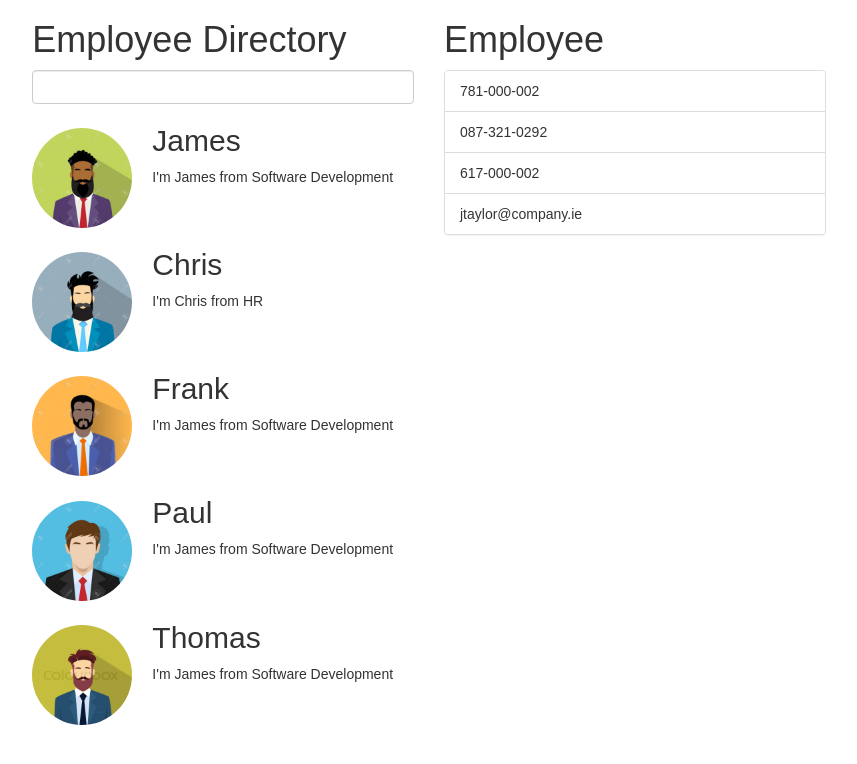
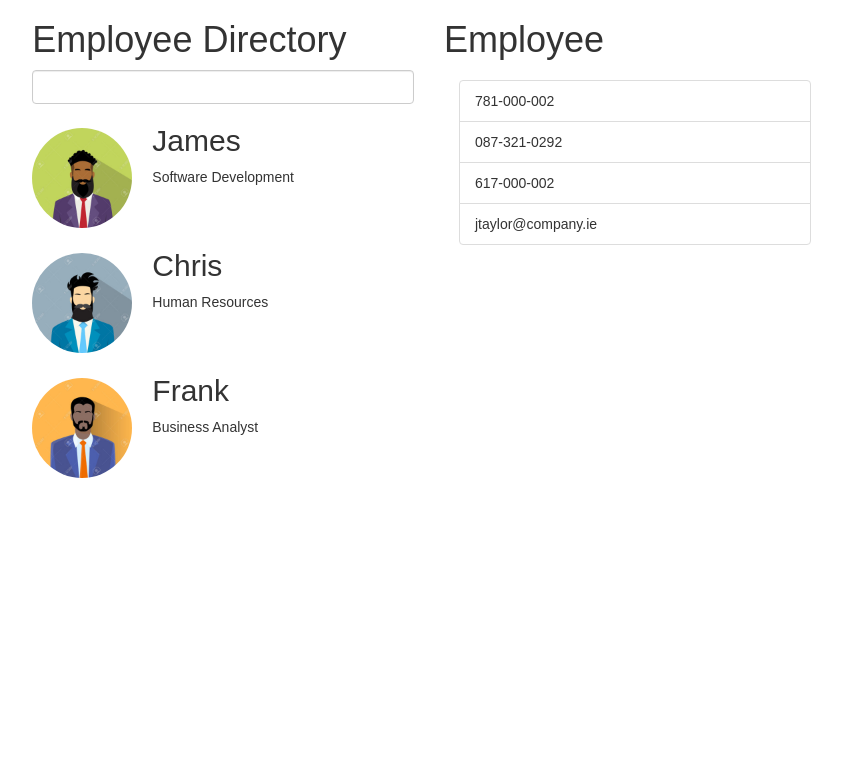
Before and after one commit to ShaneMckenna23/employee-directory, a React (Create React App) app: page / in a window 1280 px wide. Shown: the top 764 px of the page, without its empty margins (211-1068 px from the left). Built offline with nearby package versions, Linux system fonts and the light colour scheme.

Commit message:
Added react-motion
Learning some cool animations!!

```diff
--- a/package.json
+++ b/package.json
@@ -6,6 +6,7 @@
     "react": "^15.6.1",
     "react-bootstrap": "^0.31.2",
     "react-dom": "^15.6.1",
+    "react-motion": "^0.5.0",
     "react-scripts": "1.0.11"
   },
   "scripts": {
--- a/src/App.js
+++ b/src/App.js
@@ -1,24 +1,26 @@
 import React from 'react'
 import {Col, Row, Button, Glyphicon, Panel, ListGroupItem, ListGroup, FormControl } from 'react-bootstrap'
 import employeeList from './employeeList.json';
+import {TransitionMotion, spring, presets} from 'react-motion';
+
 
 const filterEmployee = (searchText, maxResults) => {
   return employeeList.filter((employee) => {
-    if (employee.name.toLowerCase().includes(searchText.toLowerCase())) {
+    if (employee.data.name.toLowerCase().includes(searchText.toLowerCase())) {
       return true;
     }
     return false;
   }).slice(0, maxResults);
 }
 
-var maxResults = 5;
+var maxResults = 3;
 
 export default class App extends React.Component {
 
     constructor(){
         super();
         this.state = {
-            selectedEmployee: employeeList[0],
+            selectedEmployee: employeeList[0].data,
             filteredEmployee: filterEmployee('', maxResults)
         }
     }
@@ -84,7 +86,7 @@ class EmployeePanel extends React.Component {
         const {contact} = this.props.employee
 
         return (
-            <Panel header={employeePanelHeader}>
+            <Panel bsClass="employee-card" header={employeePanelHeader}>
                 <ListGroup>
                     <ListGroupItem>{contact.office}</ListGroupItem>
                     <ListGroupItem>{contact.mobile}</ListGroupItem>
@@ -113,11 +115,54 @@ class EmployeePanelHeader extends React.Component {
 
 class EmployeeList extends React.Component {
 
+    getDefaultStyles = () => {
+        let test =  this.props.employeeData.map(employee => ({...employee, style: {height: 0, opacity: 1}}));
+    };
+
+    getStyles = () => {
+    const {employeeData} = this.props;
+
+    return employeeData.map((employee, i) => {
+      return {
+        ...employee,
+        style: {
+            height: spring(125, presets.gentle),
+            opacity: spring(1, presets.gentle),
+        }
+      };
+    });
+  };
+
+    willEnter() {
+        return {
+            height: 0,
+            opacity: 1,
+        };
+    };
+
+    willLeave() {
+        return {
+            height: spring(0),
+            opacity: spring(0),
+        };
+    };
+
     render() {
         return (
-            <ListGroup>
-                {this.props.employeeData.map(employee => (<EmployeeListItem onEmployeeClick={this.props.onEmployeeClick} employee={employee}/>))}
-            </ListGroup>
+            <TransitionMotion
+            defaultStyles={this.getDefaultStyles()}
+            styles={this.getStyles()}
+            willLeave={this.willLeave}
+            willEnter={this.willEnter}>
+            {styles =>
+               <ListGroup>
+                {styles.map(({key, style, data}) =>
+                  <EmployeeListItem key={key} style={style} employee={data} onEmployeeClick={this.props.onEmployeeClick}/>
+                )}
+                </ListGroup>
+            }
+          </TransitionMotion>
+
         );
     }
 }
@@ -132,7 +177,7 @@ class EmployeeListItem extends React.Component {
         const {name, info} = this.props.employee
         const image = "images/" + name + ".jpg"
         return (
-            <div className="employee-item" onClick={this.onClick}>
+            <div className="employee-item" style={this.props.style} onClick={this.onClick}>
                 <img src={image}/>
                 <div className="employee-item-text">
                     <h2>{name}</h2>
--- a/src/employeeList.json
+++ b/src/employeeList.json
@@ -1,67 +1,87 @@
 [
     {
+        "key": "t1",
+        "data":{
             "name": "James",
-        "info": "I'm James from Software Development",
+            "info": "Software Development",
             "contact": {
                 "office": "781-000-002",
                 "mobile": "087-321-0292",
                 "sms": "617-000-002",
                 "email": "jtaylor@company.ie"
             }
-    },
-    {
-        "name": "Chris",
-        "info": "I'm Chris from HR",
-        "contact": {
-            "office": "781-000-003",
-            "mobile": "087-221-0122",
-            "sms": "617-002-2002",
-            "email": "chris@company.ie"
         }
     },
     {
-        "name": "Frank",
-        "info": "I'm James from Software Development",
+        "key": "t2",
+        "data":{
+            "name": "Chris",
+            "info": "Human Resources",
             "contact": {
-            "office": "781-000-002",
-            "mobile": "087-321-0292",
-            "sms": "617-000-002",
-            "email": "jtaylor@company.ie"
+                "office": "781-000-201",
+                "mobile": "087-627-2122",
+                "sms": "617-002-2023",
+                "email": "chris@company.ie"
+            }
         }
     },
     {
-        "name": "Paul",
-        "info": "I'm James from Software Development",
+        "key": "t3",
+        "data":{
+            "name": "Frank",
+            "info": "Business Analyst",
             "contact": {
-            "office": "781-000-002",
-            "mobile": "087-321-0292",
-            "sms": "617-000-002",
-            "email": "jtaylor@company.ie"
+                "office": "781-000-021",
+                "mobile": "085-521-6122",
+                "sms": "617-001-272",
+                "email": "frank@company.ie"
+            }
         }
     },
     {
-        "name": "Thomas",
-        "info": "I'm James from Software Development",
+        "key": "t4",
+        "data":{
+            "name": "Paul",
+            "info": "Software Development",
             "contact": {
-            "office": "781-000-002",
-            "mobile": "087-321-0292",
-            "sms": "617-000-002",
-            "email": "jtaylor@company.ie"
+                "office": "781-000-003",
+                "mobile": "084-671-4322",
+                "sms": "617-000-176",
+                "email": "paul@company.ie"
+            }
         }
     },
     {
-        "name": "Unknown",
-        "info": "I'm James from Software Development",
+        "key": "t5",
+        "data":{
+            "name": "Thomas",
+            "info": "Quality Assurance",
             "contact": {
-            "office": "781-000-002",
-            "mobile": "087-321-0292",
-            "sms": "617-000-002",
-            "email": "jtaylor@company.ie"
+                "office": "781-000-957",
+                "mobile": "087-871-0222",
+                "sms": "617-000-992",
+                "email": "thomas@company.ie"
+            }
         }
     },
     {
+        "key": "t6",
+        "data":{
+            "name": "Unknown",
+            "info": "???",
+            "contact": {
+                "office": "???",
+                "mobile": "???",
+                "sms": "???",
+                "email": "???"
+            }
+        }
+    },
+     {
+        "key": "t7",
+        "data":{
             "name": "Sarah",
-        "info": "I'm Sarah from UI/UX",
+            "info": "UI/UX Designer",
             "contact": {
                 "office": "781-000-012",
                 "mobile": "086-321-1752",
@@ -69,4 +89,5 @@
                 "email": "swhite@company.ie"
             }
         }
+    }
 ]
--- a/src/index.css
+++ b/src/index.css
@@ -19,3 +19,19 @@ body {
   border-radius: 50%;
   margin-right: 20px
 }
+
+.employee-card {
+  background-color: white;
+  padding: 10px 15px;
+  border-bottom: 1px solid transparent;
+  border-top-left-radius: 3px;
+  border-top-right-radius: 3px;
+}
+
+
+.employee-card img{
+  border-radius: 50%;
+  display: block;
+  margin: auto;
+  width: 50%;
+}
```
Lines whose indentation alone changed are shown as unchanged.
